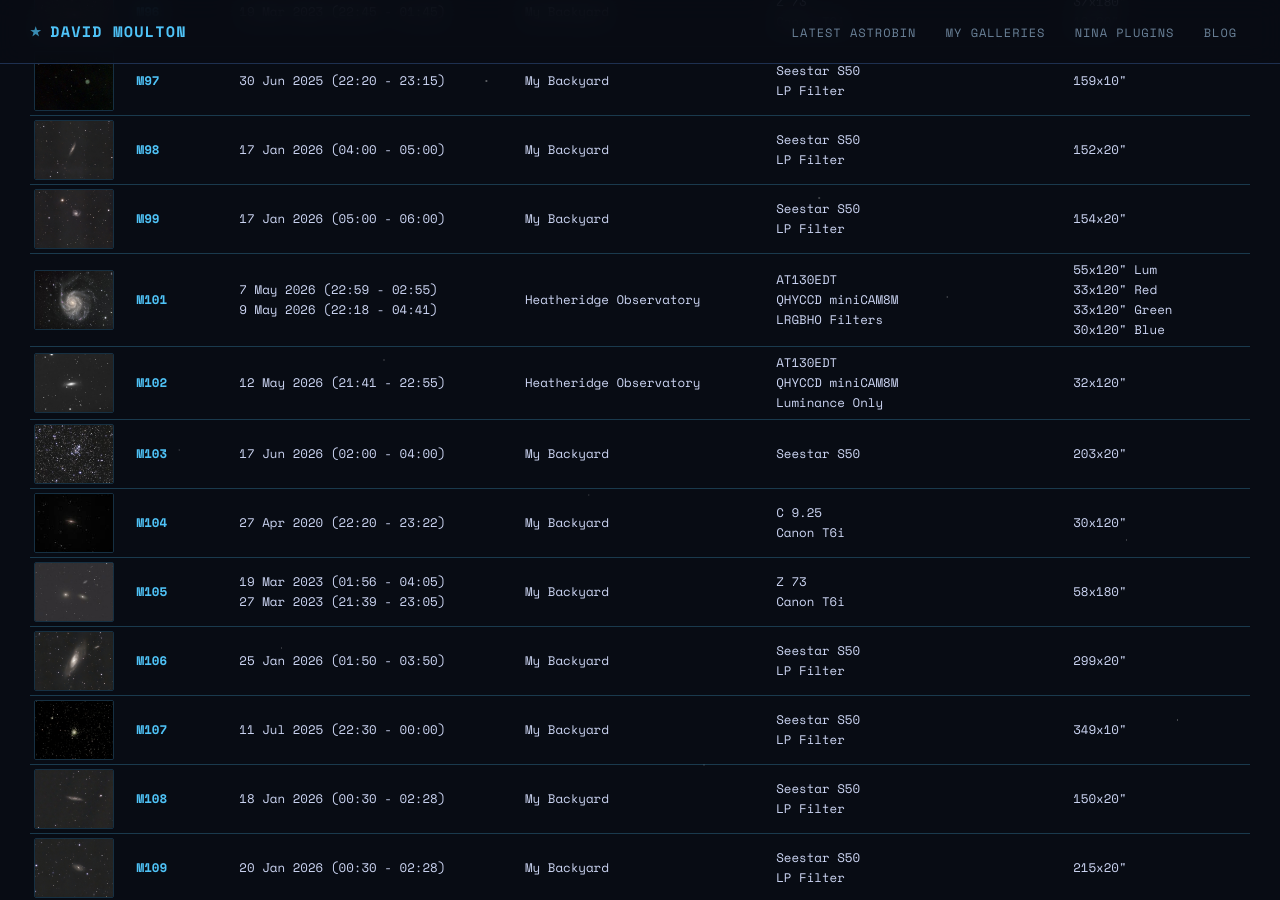
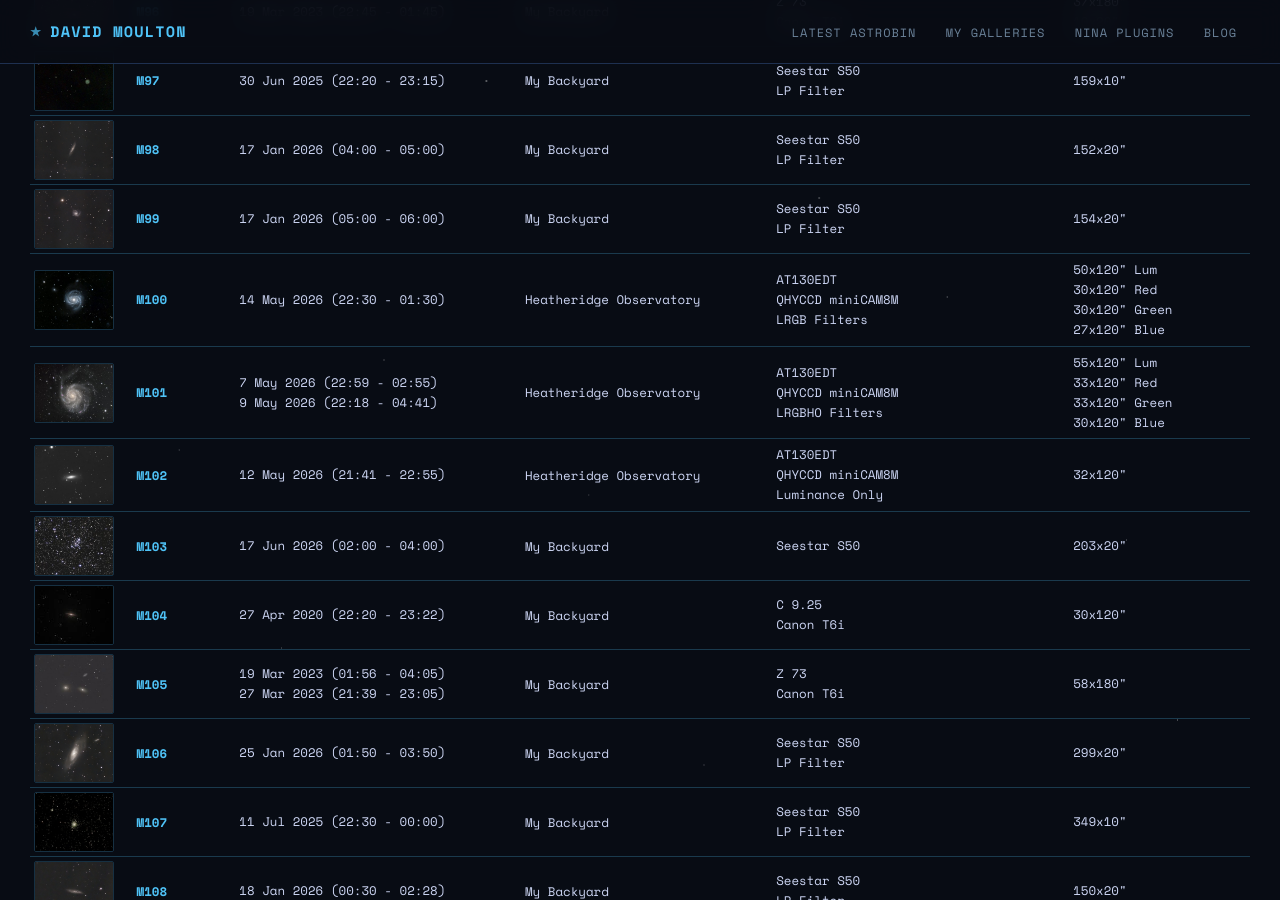
Before and after one commit to dmoulton/dmoulton.github.io, a Jekyll site: the page built from pages/astrophotography/messier-list.html, in a window 1280 px wide and 900 px high, scrolled down 7253 px. Built offline with Jekyll 4.4.1, drawn with Linux system fonts in a browser that asks for light colours; comment, search, counter and statistics services are not loaded.

Commit message:
added missing info for m100

```diff
--- a/_data/galleries/messier.yml
+++ b/_data/galleries/messier.yml
@@ -1128,6 +1128,18 @@ pictures:
     equipment: Seestar S50 | LP Filter
     image_info: 154x20"
     checked: true
+  - filename: m100
+    original: m100-3128x2400.jpg
+    sizes:
+      - m100-300x230.jpg
+    sort_id: 100
+    thumbnail: m100-300x230.jpg
+    title: M100
+    date: 14 May 2026 (22:30 - 01:30)
+    location: Heatheridge Observatory
+    equipment: AT130EDT | QHYCCD miniCAM8M | LRGB Filters
+    image_info: 50x120" Lum | 30x120" Red | 30x120" Green | 27x120" Blue
+    checked: true
   - filename: m101
     original: m101-2502x1877.jpg
     sizes:
```
